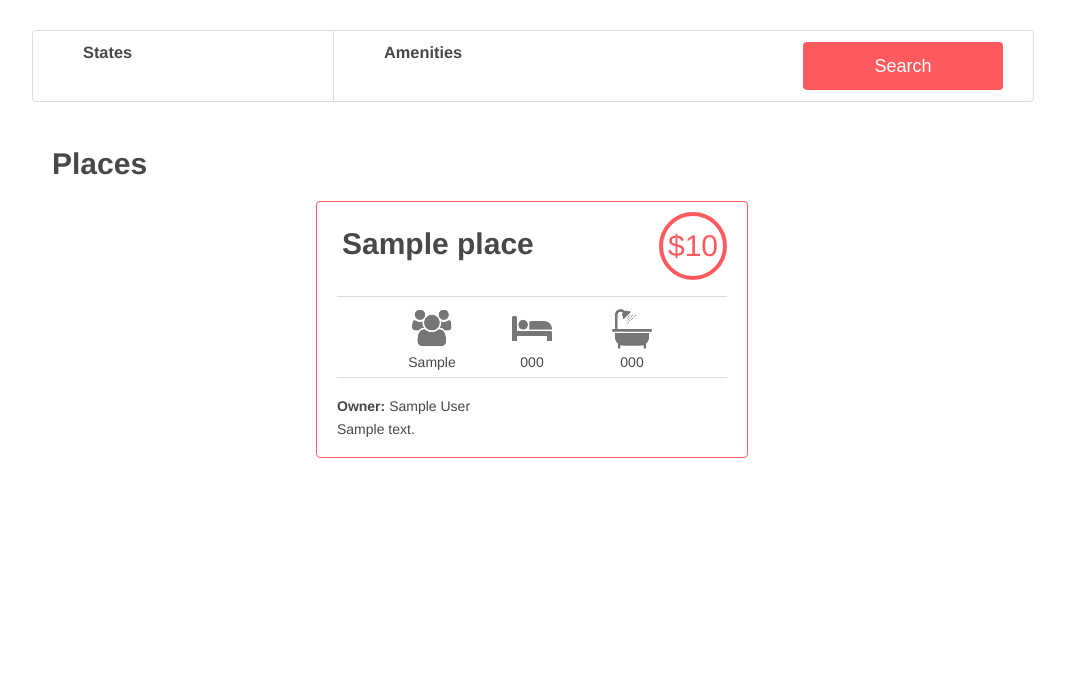
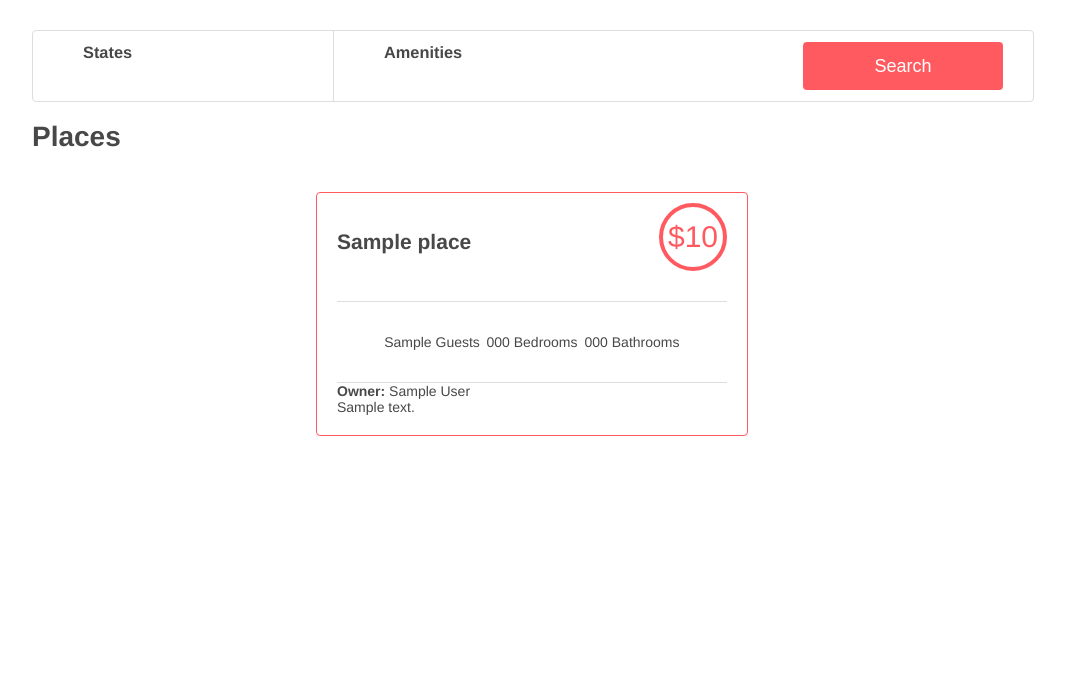
Before and after one commit to tamene21/AirBnB_clone_v4, a Flask app: template web_dynamic/templates/0-hbnb.html in a window 1280 px wide. Shown: the part 60-737 px from the top of the page, without its empty margins (108-1173 px from the left). Run offline with Flask 3, Linux system fonts and the light colour scheme; the template is opened without the code that fills it: most values are stand-ins (such as "Sample title", 1, 10 or a date in 2020).

Commit message:
o-hbnb.html file move to templates

```diff
--- a/web_dynamic/templates/0-hbnb.html
+++ b/web_dynamic/templates/0-hbnb.html
@@ -1,31 +1,31 @@
 <!DOCTYPE html>
-<html lang="zxx">
+<html lang="en">
   <head>
-    <meta charset="utf-8">
-    <link rel="stylesheet" href="../static/styles/4-common.css?{{ cache_id }}">
-    <link rel="stylesheet" href="../static/styles/3-header.css?{{ cache_id }}">
-    <link rel="stylesheet" href="../static/styles/3-footer.css?{{ cache_id }}">
-    <link rel="stylesheet" href="../static/styles/6-filters.css?{{ cache_id }}">
-    <link rel="stylesheet" href="../static/styles/8-places.css?{{ cache_id }}">
-    <link rel="icon" href="../static/images/icon.png?{{ cache_id }}" type="image/png">
-    <title>AirBnb Clone</title>
+    <meta charset="UTF-8">
+    <link rel="stylesheet" type="text/css" href="../static/styles/4-common.css?{{ cache_id }}">
+    <link rel="stylesheet" type="text/css" href="../static/styles/3-header.css?{{ cache_id }}">
+    <link rel="stylesheet" type="text/css" href="../static/styles/3-footer.css?{{ cache_id }}">
+    <link rel="stylesheet" type="text/css" href="../static/styles/6-filters.css?{{ cache_id }}">
+    <link type="text/css" rel="stylesheet" href="../static/styles/8-places.css?{{ cache_id }}">
+    <link rel="icon" href="../static/images/icon.png" />
+    <title>HBnB</title>
   </head>
   <body>
     <header>
-      <div class="logo">
-      </div>
+      <div class="logo"></div>
     </header>
     <div class="container">
       <section class="filters">
 	<div class="locations">
 	  <h3>States</h3>
 	  <h4>&nbsp;</h4>
-          <ul class="popover">
-	    {% for state in states.values()|sort(attribute='name') %}
+	  <div class="popover">
+	    <ul>
+	      {% for state in states %}
 	      <li>
-              <h2>{{ state.name }}</h2>
+		<h2>{{ state[0].name }}:</h2>
 		<ul>
-	      {% for city in state.cities|sort(attribute='name') %}
+		  {% for city in state[1] %}
 		  <li>{{ city.name }}</li>
 		  {% endfor %}
 		</ul>
@@ -33,57 +33,46 @@
 	      {% endfor %}
 	    </ul>
 	  </div>
+	</div>
 	<div class="amenities">
 	  <h3>Amenities</h3>
 	  <h4>&nbsp;</h4>
-          <ul class="popover">
-	    {% for amty in amenities.values() %}
-	    <li>{{ amty.name }}</li>
+	  <div class="popover">
+	    <ul>
+	      {% for amenity in amenities %}
+	      <li>{{ amenity.name }}</li>
 	      {% endfor %}
 	    </ul>
 	  </div>
-	<button>
-	  Search
-	</button>
+	</div>
+	<button type="button">Search</button>
       </section>
+      <div class="placesh1"><h1>Places</h1></div>
       <section class="places">
-	<h1>Places</h1>
-	{% for place in places.values()|sort(attribute='name') %}
+	<!-- <h1>Places</h1> -->
+	{% for place in places %}
 	<article>
+	  <div class="title_box">
 	    <h2>{{ place.name }}</h2>
-	  <div class="price_by_night">
-	    <p>${{ place.price_by_night }}</p>
+	    <div class="price_by_night">${{ place.price_by_night }}</div>
 	  </div>
 	  <div class="information">
-	    <div class="max_guest">
-	      <div class="guest_image"></div>
-	      <p>{{ place.max_guest }}</p>
-	    </div>
-	    <div class="number_rooms">
-	      <div class="bed_image"></div>
-	      <p>{{ place.number_rooms }}</p>
-	    </div>
-	    <div class="number_bathrooms">
-	      <div class="bath_image"></div>
-	      <p>{{ place.number_bathrooms }}</p>
-	    </div>
+	    <div class="max_guest">{{ place.max_guest }} Guest{% if place.max_guest != 1 %}s{% endif %}</div>
+            <div class="number_rooms">{{ place.number_rooms }} Bedroom{% if place.number_rooms != 1 %}s{% endif %}</div>
+            <div class="number_bathrooms">{{ place.number_bathrooms }} Bathroom{% if place.number_bathrooms != 1 %}s{% endif %}</div>
 	  </div>
 	  <div class="user">
-	    <p><b>Owner: </b>{{ place.user.first_name ~ ' ' ~ place.user.last_name }}</p>
+            <b>Owner:</b> {{ place.user.first_name }} {{ place.user.last_name }}
           </div>
           <div class="description">
-	    {% autoescape false %}
-	    <p>{{ place.description }}</p>
-	    {% endautoescape %}
+	    {{ place.description | safe }}
           </div>
 	</article>
 	{% endfor %}
       </section>
     </div>
     <footer>
-      <p>
-	Holberton School
-      </p>
+      <p>Holberton School</p>
     </footer>
   </body>
 </html>
```
Lines whose indentation alone changed are shown as unchanged.
